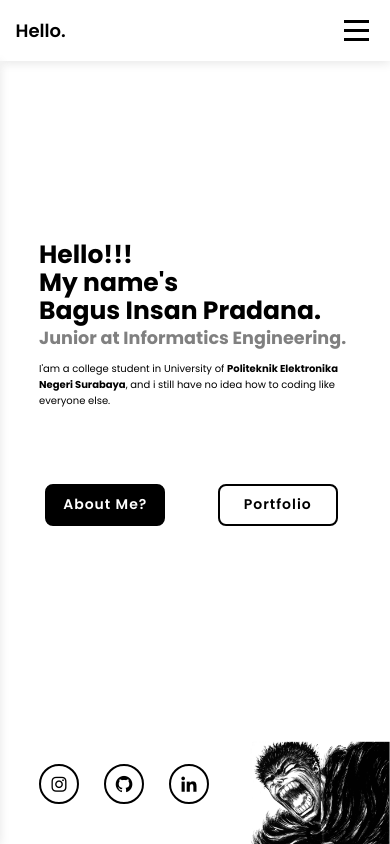
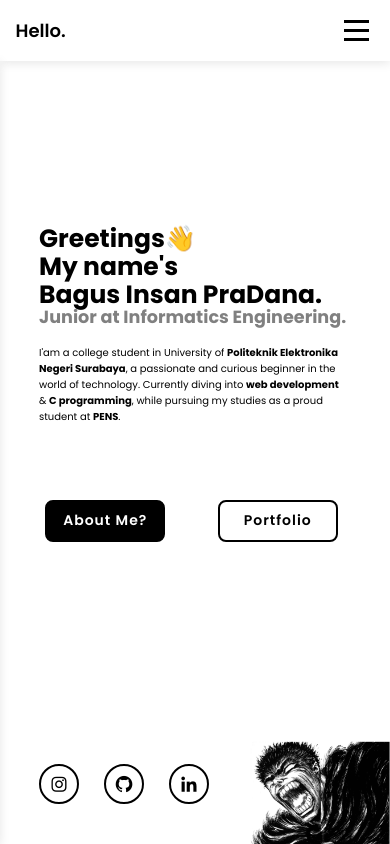
Before and after one commit to RockHead07/First-Website, a PHP site: page / in a window 390 px wide. Run offline with PHP 8.4, Linux system fonts and the light colour scheme.

Commit message:
Editing the content of the index & About_Me.php

```diff
--- a/About_Me.php
+++ b/About_Me.php
@@ -24,9 +24,8 @@
             About Me!
         </h1>
         <h3>
-            My name is Bagus Insan Pradana!
+Junior Web Developer | Currently Learning Front-End & Back-End Development
         </h3>
-        <h3>But people sometimes called me <i>"Dana"</i> or <i>"Bagus"</i>.</h3>
         <p>I was born in <b>Indonesia</b>, Batam, Riau Islands, August 13th 2005.
             although i was born in Batam my parent decide to return in Java.
             I'm pursuing my education mostly in <i>East Java</i>, & now here i'am become a college student
--- a/index.php
+++ b/index.php
@@ -20,12 +20,14 @@
 
     <section class="home">
         <div class="home-content">
-            <h1>Hello!!!</h1>
+            <h1>Greetings👋</h1>
             <h1>My name's</h1>
-            <h1>Bagus Insan Pradana.</h1>
+            <h1>Bagus Insan PraDana.</h1>
             <h3>Junior at Informatics Engineering.</h3>
             <p>I'am a college student in University of <b>Politeknik Elektronika Negeri Surabaya</b>,
-                and i still have no idea how to coding like everyone else.</p>
+                a passionate and curious beginner in the world of technology.
+Currently diving into <b>web development</b> & <b>C programming</b>, while pursuing
+my studies as a proud student at <b>PENS</b>.</p>
             <div class="btn-box">
                 <a href="About_Me.php">About Me?</a>
                 <a href="https://www.linkedin.com/in/bagus-insan-pradana-69513434a/">Portfolio</a>
--- a/style.css
+++ b/style.css
@@ -205,8 +205,17 @@
     }
 }
 
+
 /* Adjusting font sizes and layout for smaller screens */
 @media screen and (max-width: 768px) {
+    .home-content h1 {
+        font-size: 35px;
+        bottom: 0px;
+        max-width: 600px;
+        height: 40px;
+        font-weight: 700;
+    }
+
     .home-content h1::before {
         content: '';
         position: absolute;
@@ -221,7 +230,7 @@
 
     .home-content h3 {
         font-size: 22.5px;
-        top: -1.5px;
+        top:  5px;
     }
 
     .home-content p{
@@ -237,7 +246,7 @@
         content: '';
         position: absolute;
         top: 0;
-        right: 45px;
+        right: 60px;
         width: 100%;
         height: 100%;
         background: white;
@@ -256,7 +265,7 @@
     .home-content h3 {
         font-size: 1.1rem;
         position: relative;
-        top: -50px;
+        top: -55px
     }
 
     .home-content p {
@@ -304,6 +313,4 @@
         overflow: hidden;
         transition: .5s;
     }
-
-
 }
```
